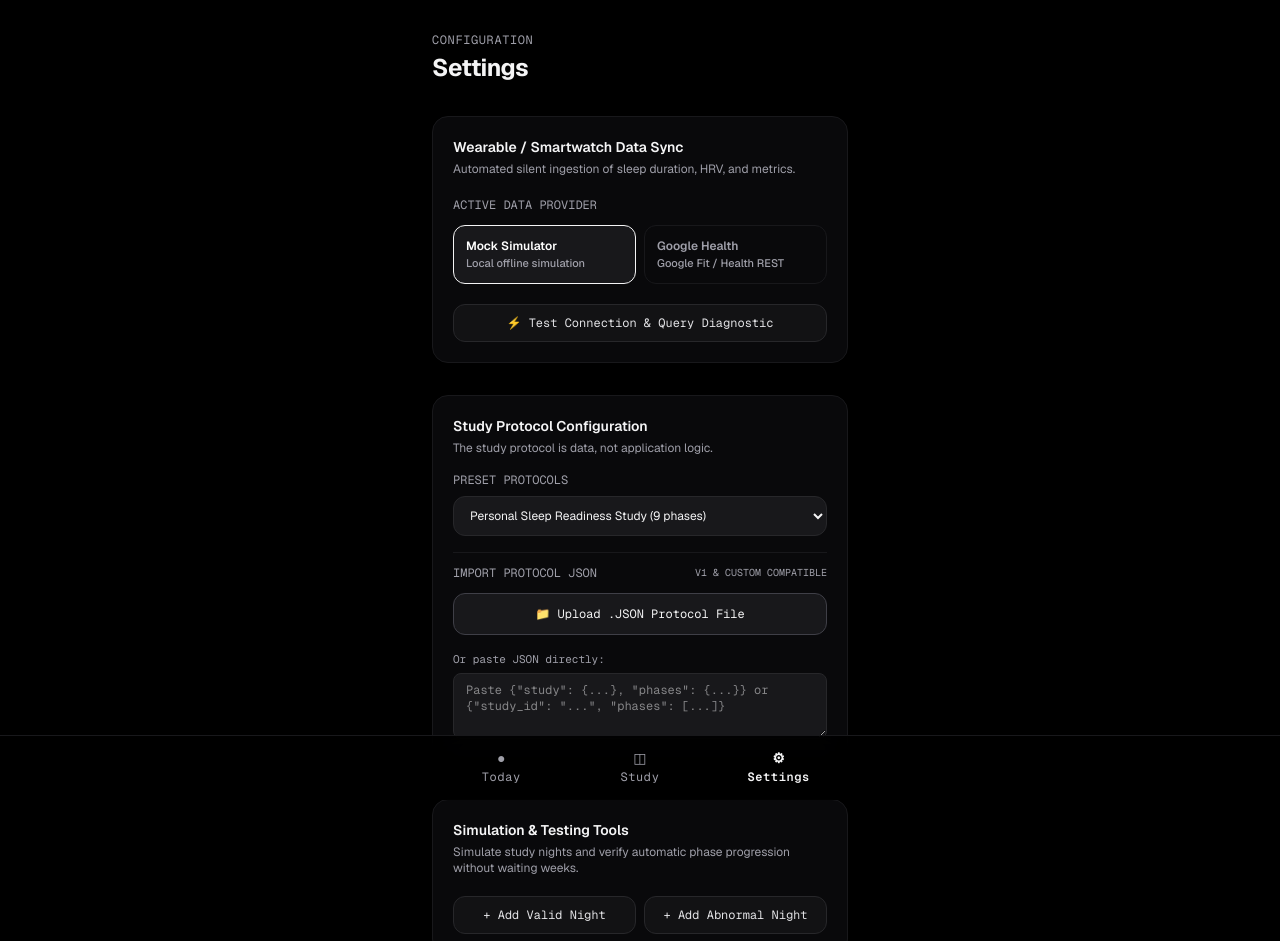
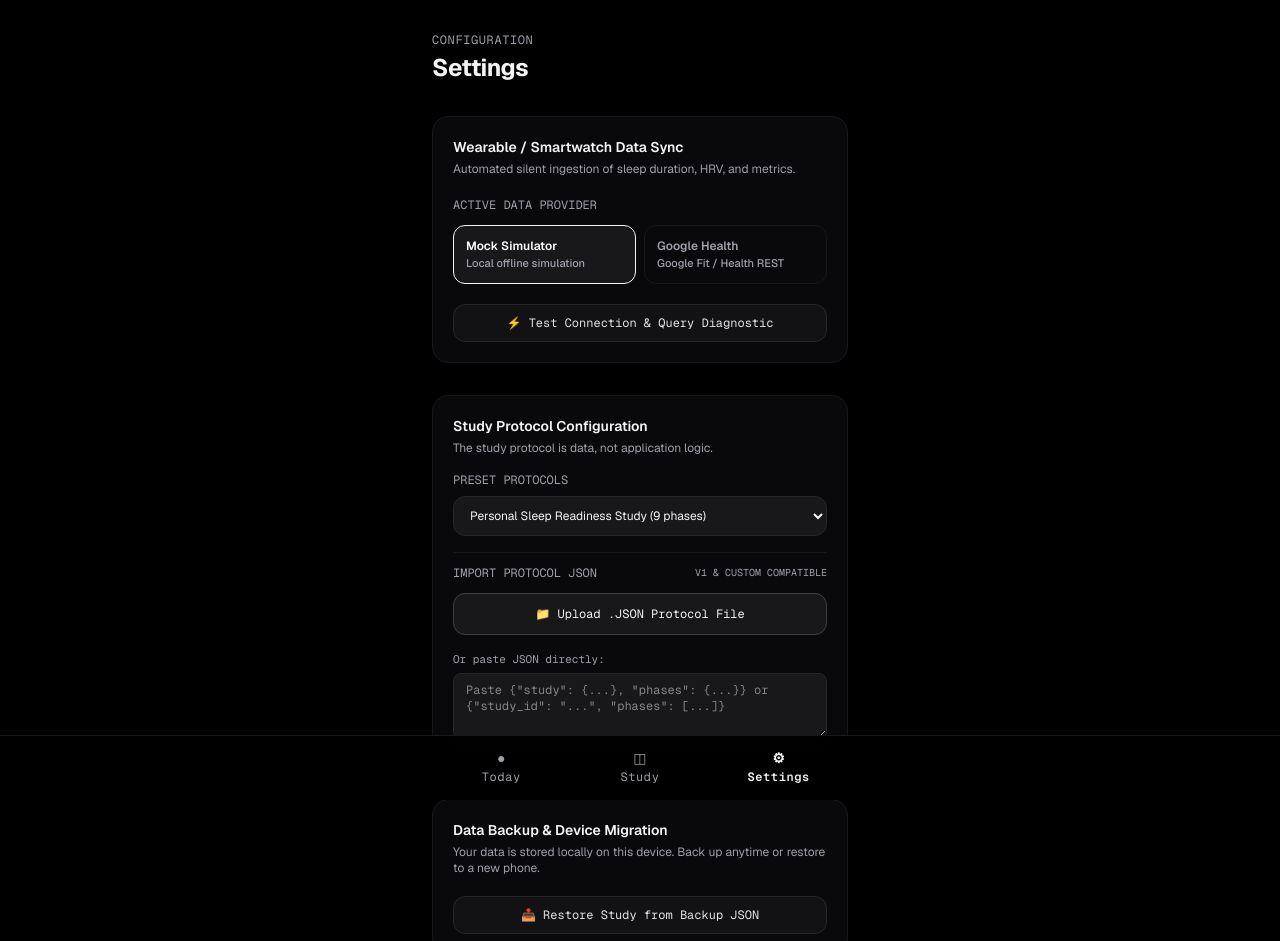
Before and after one commit to gabs1234/sleep-analysis, a Next.js app: page /settings in a window 1280 px wide. Shown: the top 941 px of the page. Built offline with nearby package versions, Linux system fonts and the light colour scheme.

Commit message:
feat: guarantee historical data persistence across updates and add backup restore tool

```diff
--- a/app/settings/page.tsx
+++ b/app/settings/page.tsx
@@ -9,11 +9,13 @@ import {
 import { GoogleHealthProvider, GoogleHealthDiagnosticResult } from "@/lib/wearable/google-health";
 import { MockWearableProvider } from "@/lib/wearable/mock-wearable";
 import { formatDateKey } from "@/lib/engine/protocol-engine";
+import { importStudyJSON } from "@/lib/storage/data-export";
 
 export default function SettingsPage() {
   const {
     config,
     updateStudyConfig,
+    importBackupData,
     wearableConfig,
     updateWearableConfig,
     resetStudy,
@@ -126,6 +128,38 @@ export default function SettingsPage() {
         setTimeout(() => setSaveNotice(null), 3000);
       }
     }
+  };
+
+  const handleBackupRestore = (e: React.ChangeEvent<HTMLInputElement>) => {
+    const file = e.target.files?.[0];
+    if (!file) return;
+
+    const reader = new FileReader();
+    reader.onload = (event) => {
+      try {
+        const text = event.target?.result as string;
+        const result = importStudyJSON(text);
+
+        if (!result.success || !result.state) {
+          alert(`Failed to restore backup: ${result.error}`);
+          return;
+        }
+
+        if (
+          confirm(
+            `Restore backup with ${result.state.records.length} night records? This will update your tracking state on this device.`
+          )
+        ) {
+          importBackupData(result.state, result.config);
+          setSaveNotice(`✓ Restored backup with ${result.state.records.length} records!`);
+          setTimeout(() => setSaveNotice(null), 3000);
+        }
+      } catch (err) {
+        alert("Failed to read backup file: " + (err instanceof Error ? err.message : String(err)));
+      }
+    };
+    reader.readAsText(file);
+    e.target.value = "";
   };
 
   const handleFileUpload = (e: React.ChangeEvent<HTMLInputElement>) => {
@@ -564,7 +598,35 @@ export default function SettingsPage() {
         </div>
       </div>
 
-      {/* 3. Developer & Testing Simulation Tools */}
+      {/* 3. Data Backup & Cross-Device Restore */}
+      <div className="p-5 rounded-2xl border border-zinc-900 bg-zinc-950 space-y-4">
+        <div className="space-y-1">
+          <h2 className="text-sm font-semibold text-zinc-100">
+            Data Backup &amp; Device Migration
+          </h2>
+          <p className="text-xs text-zinc-400">
+            Your data is stored locally on this device. Back up anytime or restore to a new phone.
+          </p>
+        </div>
+
+        <div className="space-y-2 pt-1">
+          <input
+            type="file"
+            id="backup-file-upload"
+            accept=".json,application/json"
+            onChange={handleBackupRestore}
+            className="hidden"
+          />
+          <label
+            htmlFor="backup-file-upload"
+            className="w-full py-2.5 px-3 rounded-xl border border-zinc-800 bg-zinc-900/60 hover:bg-zinc-800 text-xs font-mono text-zinc-200 flex items-center justify-center space-x-2 cursor-pointer transition-all active:scale-[0.98]"
+          >
+            <span>📥 Restore Study from Backup JSON</span>
+          </label>
+        </div>
+      </div>
+
+      {/* 4. Developer & Testing Simulation Tools */}
       <div className="p-5 rounded-2xl border border-zinc-900 bg-zinc-950 space-y-4">
         <div className="space-y-1">
           <h2 className="text-sm font-semibold text-zinc-100">
--- a/context/study-context.tsx
+++ b/context/study-context.tsx
@@ -65,7 +65,8 @@ interface StudyContextType {
   logEveningAction: (actionId: string, actionLabel: string, customTimestamp?: string) => void;
   removeEveningAction: (actionId: string) => void;
   acknowledgeEveningProtocol: () => void;
-  updateStudyConfig: (newConfig: ExperimentConfig) => void;
+  updateStudyConfig: (newConfig: ExperimentConfig, preserveRecords?: boolean) => void;
+  importBackupData: (state: StudyState, config?: ExperimentConfig) => void;
   setStudyStatus: (status: StudyStatus) => void;
   updateWearableConfig: (config: WearableProviderConfig) => void;
   resetStudy: () => void;
@@ -490,14 +491,42 @@ export function StudyProvider({ children }: { children: ReactNode }) {
     });
   }, [config, studyCalculations.activePhaseIndex, tonightInstruction]);
 
-  // Action: Update study config
-  const updateStudyConfig = useCallback((newConfig: ExperimentConfig) => {
-    setConfig(newConfig);
-    saveStoredStudyConfig(newConfig);
-    const newState = initializeStudyState(newConfig);
-    setState(newState);
-    saveStoredStudyState(newState);
-  }, []);
+  // Action: Update study config (preserves existing records unless explicitly requested)
+  const updateStudyConfig = useCallback(
+    (newConfig: ExperimentConfig, preserveRecords: boolean = true) => {
+      setConfig(newConfig);
+      saveStoredStudyConfig(newConfig);
+
+      setState((prev) => {
+        const recordsToKeep = preserveRecords ? prev.records : [];
+        const newState: StudyState = {
+          study_id: newConfig.study_id,
+          status: prev.status || "active",
+          started_at: prev.started_at || new Date().toISOString(),
+          current_phase_index: prev.current_phase_index ?? 0,
+          records: recordsToKeep,
+          current_night_id: prev.current_night_id || formatDateKey(),
+          last_active_at: new Date().toISOString(),
+        };
+        saveStoredStudyState(newState);
+        return newState;
+      });
+    },
+    []
+  );
+
+  // Action: Restore full backup data
+  const importBackupData = useCallback(
+    (importedState: StudyState, importedConfig?: ExperimentConfig) => {
+      if (importedConfig) {
+        setConfig(importedConfig);
+        saveStoredStudyConfig(importedConfig);
+      }
+      setState(importedState);
+      saveStoredStudyState(importedState);
+    },
+    []
+  );
 
   // Action: Update study status (active, paused, completed)
   const setStudyStatus = useCallback((status: StudyStatus) => {
@@ -605,6 +634,7 @@ export function StudyProvider({ children }: { children: ReactNode }) {
         removeEveningAction,
         acknowledgeEveningProtocol,
         updateStudyConfig,
+        importBackupData,
         setStudyStatus,
         updateWearableConfig,
         resetStudy,
--- a/lib/storage/data-export.ts
+++ b/lib/storage/data-export.ts
@@ -130,6 +130,42 @@ export function generateStudyCSV(
   return csvLines.join("\n");
 }
 
+export function importStudyJSON(jsonString: string): {
+  success: boolean;
+  error?: string;
+  config?: ExperimentConfig;
+  state?: StudyState;
+} {
+  try {
+    const data = JSON.parse(jsonString);
+    if (!data || typeof data !== "object") {
+      return { success: false, error: "Invalid backup JSON file." };
+    }
+
+    // Support both full export bundles ({ study_config, study_state }) and raw state objects
+    const config: ExperimentConfig | undefined = data.study_config;
+    const state: StudyState | undefined = data.study_state || data;
+
+    if (!Array.isArray(state?.records)) {
+      return {
+        success: false,
+        error: "Backup file is missing valid night records array.",
+      };
+    }
+
+    return {
+      success: true,
+      config,
+      state,
+    };
+  } catch (err) {
+    return {
+      success: false,
+      error: err instanceof Error ? err.message : "Failed to parse JSON backup",
+    };
+  }
+}
+
 export function downloadFile(filename: string, content: string, mimeType: string): void {
   if (typeof window === "undefined") return;
   const blob = new Blob([content], { type: mimeType });
--- a/lib/storage/study-storage.ts
+++ b/lib/storage/study-storage.ts
@@ -2,7 +2,7 @@ import { ExperimentConfig } from "@/types/experiment";
 import { StudyState } from "@/types/study";
 import { WearableProviderConfig } from "@/types/wearable";
 import { DEFAULT_STUDY_CONFIG } from "@/lib/config/study-config";
-import { initializeStudyState } from "@/lib/engine/protocol-engine";
+import { initializeStudyState, formatDateKey } from "@/lib/engine/protocol-engine";
 
 const STORAGE_KEYS = {
   CONFIG: "sleep_study_config_v1",
@@ -41,11 +41,24 @@ export function loadStoredStudyState(config: ExperimentConfig): StudyState {
     const raw = localStorage.getItem(STORAGE_KEYS.STATE);
     if (!raw) return initializeStudyState(config);
     const parsed = JSON.parse(raw) as StudyState;
-    if (parsed.study_id !== config.study_id) {
-      // If config changed, initialize state for the new config
-      return initializeStudyState(config);
-    }
-    return parsed;
+
+    const existingRecords = Array.isArray(parsed.records) ? parsed.records : [];
+
+    // Ensure all records have valid array fields
+    const sanitizedRecords = existingRecords.map((r) => ({
+      ...r,
+      evening_actions: Array.isArray(r.evening_actions) ? r.evening_actions : [],
+    }));
+
+    return {
+      study_id: config.study_id,
+      status: parsed.status || "active",
+      started_at: parsed.started_at || new Date().toISOString(),
+      current_phase_index: parsed.current_phase_index ?? 0,
+      records: sanitizedRecords,
+      current_night_id: parsed.current_night_id || formatDateKey(),
+      last_active_at: parsed.last_active_at || new Date().toISOString(),
+    };
   } catch (e) {
     console.error("Failed to load study state:", e);
     return initializeStudyState(config);
--- a/scripts/test-edge-cases.ts
+++ b/scripts/test-edge-cases.ts
@@ -7,6 +7,7 @@ import {
   initializeStudyState,
 } from "../lib/engine/protocol-engine";
 import { determineTimeWindowContext } from "../lib/engine/time-context";
+import { generateStudyJSON, importStudyJSON } from "../lib/storage/data-export";
 import { validateStudyConfig } from "../lib/config/study-config";
 import { GoogleHealthProvider } from "../lib/wearable/google-health";
 import { MockWearableProvider } from "../lib/wearable/mock-wearable";
@@ -290,6 +291,62 @@ console.log("\n[Test 6] Malformed Config JSON Validation...");
   console.log("  ✓ Schema validation prevents invalid configurations.");
 }
 
+// -------------------------------------------------------------
+// TEST 7: Data Persistence, Export & Full Backup Restore
+// -------------------------------------------------------------
+console.log("\n[Test 7] Data Persistence & Full Backup Restore Across Updates...");
+{
+  const state = initializeStudyState(config);
+  state.records = [
+    {
+      id: "2026-08-20",
+      date: "2026-08-20",
+      phase_id: "baseline",
+      phase_index: 0,
+      night_number_in_phase: 1,
+      valid_night_number_in_phase: 1,
+      prescribed_instruction: "Follow normal routine",
+      evening_actions: [
+        { action_id: "meal_end", action_label: "Finished last meal", timestamp: "2026-08-20T20:15:00Z" },
+      ],
+      morning_assessment: {
+        completed_at: "2026-08-21T07:30:00Z",
+        readiness: 3,
+        sleep_quality: 3,
+        wake_reason: "natural",
+        unusual_night: false,
+      },
+      wearable_data: {
+        provider: "google_health",
+        synced_at: "2026-08-21T07:30:00Z",
+        duration_minutes: 460,
+        awake_minutes: 32,
+        sleep_efficiency_pct: 93,
+        resting_hr: 54,
+        sync_status: "synced",
+      },
+      is_valid: true,
+      created_at: "2026-08-20T20:15:00Z",
+      updated_at: "2026-08-21T07:30:00Z",
+    },
+  ];
+
+  // Generate backup bundle JSON
+  const backupJson = generateStudyJSON(config, state);
+  console.assert(backupJson.includes("2026-08-20"), "Backup includes date");
+  console.assert(backupJson.includes("duration_minutes"), "Backup includes wearable metrics");
+
+  // Restore from backup JSON
+  const restoreResult = importStudyJSON(backupJson);
+  console.assert(restoreResult.success, "Backup restore parsed successfully");
+  console.assert(restoreResult.state?.records.length === 1, "Restored 1 night record");
+  console.assert(
+    restoreResult.state?.records[0].wearable_data?.duration_minutes === 460,
+    "Restored wearable data matches"
+  );
+  console.log("  ✓ Exported & restored complete unblinded backup JSON with 100% fidelity.");
+}
+
 console.log("\n==========================================");
-console.log("  ALL 6 EDGE CASE TEST SUITES PASSED! ✓   ");
+console.log("  ALL 7 EDGE CASE TEST SUITES PASSED! ✓   ");
 console.log("==========================================\n");
```
